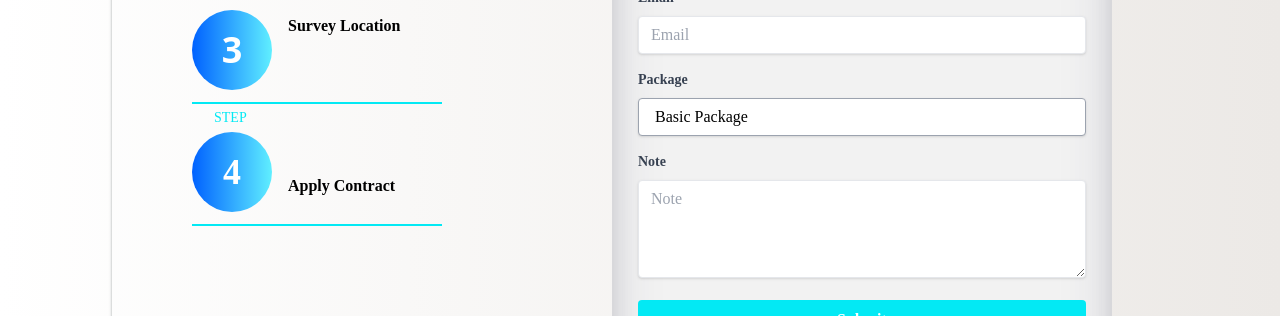
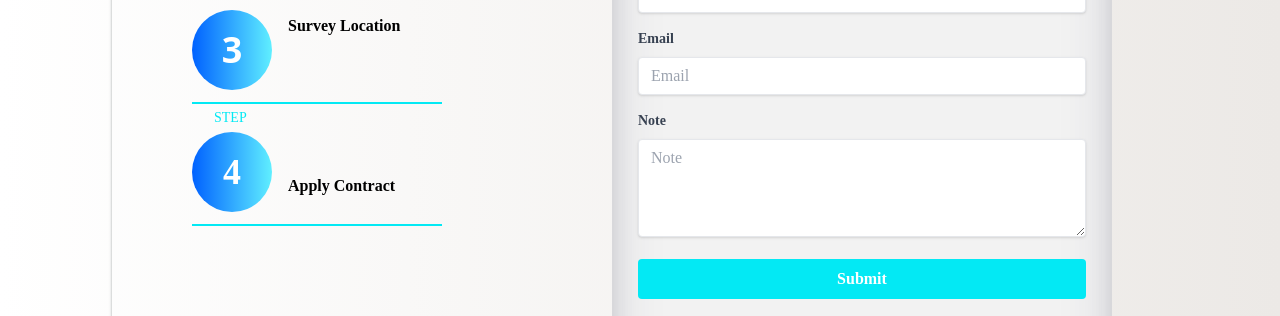
Before and after one commit to juned1110/NetWave, a React (Vite) app in the folder Frontend/: page /Contactus in a window 1280 px wide. Shown: the part 484-800 px from the top of the page. Built offline with nearby package versions, Linux system fonts and the light colour scheme.

Commit message:
Login, Signup Pages updated

```diff
--- a/Frontend/src/Pages/ContactusPage.jsx
+++ b/Frontend/src/Pages/ContactusPage.jsx
@@ -248,31 +248,6 @@ const ContactusPage = () => {
             <div className="mb-4">
               <label
                 className="block text-gray-700 text-sm font-bold mb-2"
-                htmlFor="package"
-                style={{ fontFamily: "Play" }}
-              >
-                Package
-              </label>
-              <select
-                id="package"
-                name="package"
-                style={{ fontFamily: "Play" }}
-                className="block appearance-none w-full bg-white border border-gray-400 hover:border-gray-500 px-4 py-2 rounded shadow leading-tight focus:outline-none focus:shadow-outline"
-              >
-                <option value="basic" style={{ fontFamily: "Play" }}>
-                  Basic Package
-                </option>
-                <option value="premium" style={{ fontFamily: "Play" }}>
-                  Premium Package
-                </option>
-                <option value="hype" style={{ fontFamily: "Play" }}>
-                  Hype Package
-                </option>
-              </select>
-            </div>
-            <div className="mb-4">
-              <label
-                className="block text-gray-700 text-sm font-bold mb-2"
                 htmlFor="note"
                 style={{ fontFamily: "Play" }}
               >
--- a/Frontend/src/Pages/Signup.jsx
+++ b/Frontend/src/Pages/Signup.jsx
@@ -20,6 +20,12 @@ function Signup(props) {
       ...user,
       [name]: value,
     });
+  };
+
+  //handling form submission//
+  const handleSubmit = (e) => {
+    e.preventDefault();
+    alert(user);
   };
   return (
     <>
@@ -48,6 +54,8 @@ function Signup(props) {
                   Enter your information to register
                 </p>
               </div>
+
+              <form onSubmit={handleSubmit}>
                 <div>
                   <div className="flex -mx-3 mb-5">
                     <div className="w-1/2 px-3">
@@ -195,6 +203,7 @@ function Signup(props) {
                     </div>
                   </div>
                 </div>
+              </form>
             </div>
           </div>
         </div>
```
Lines whose indentation alone changed are shown as unchanged.
